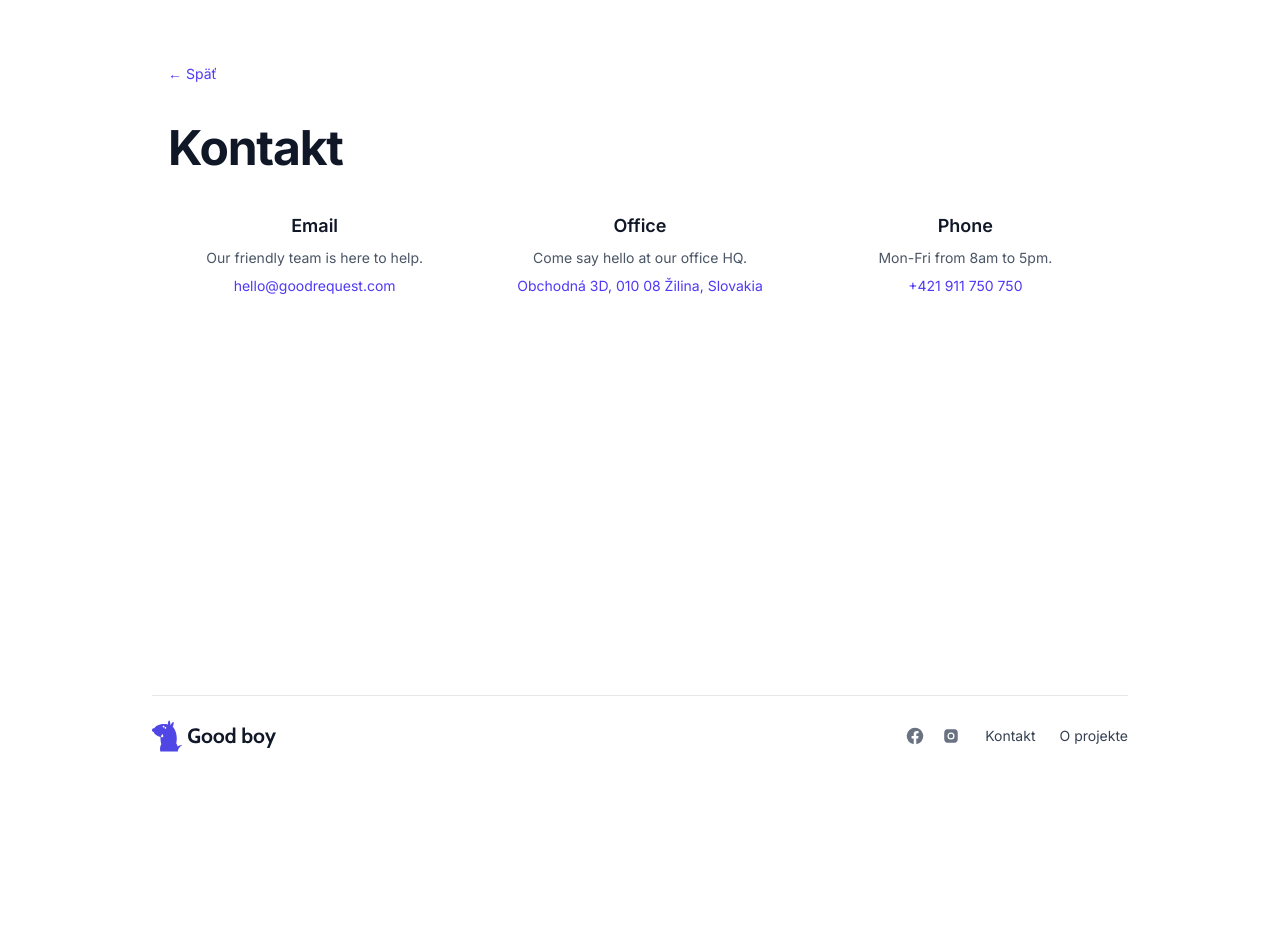
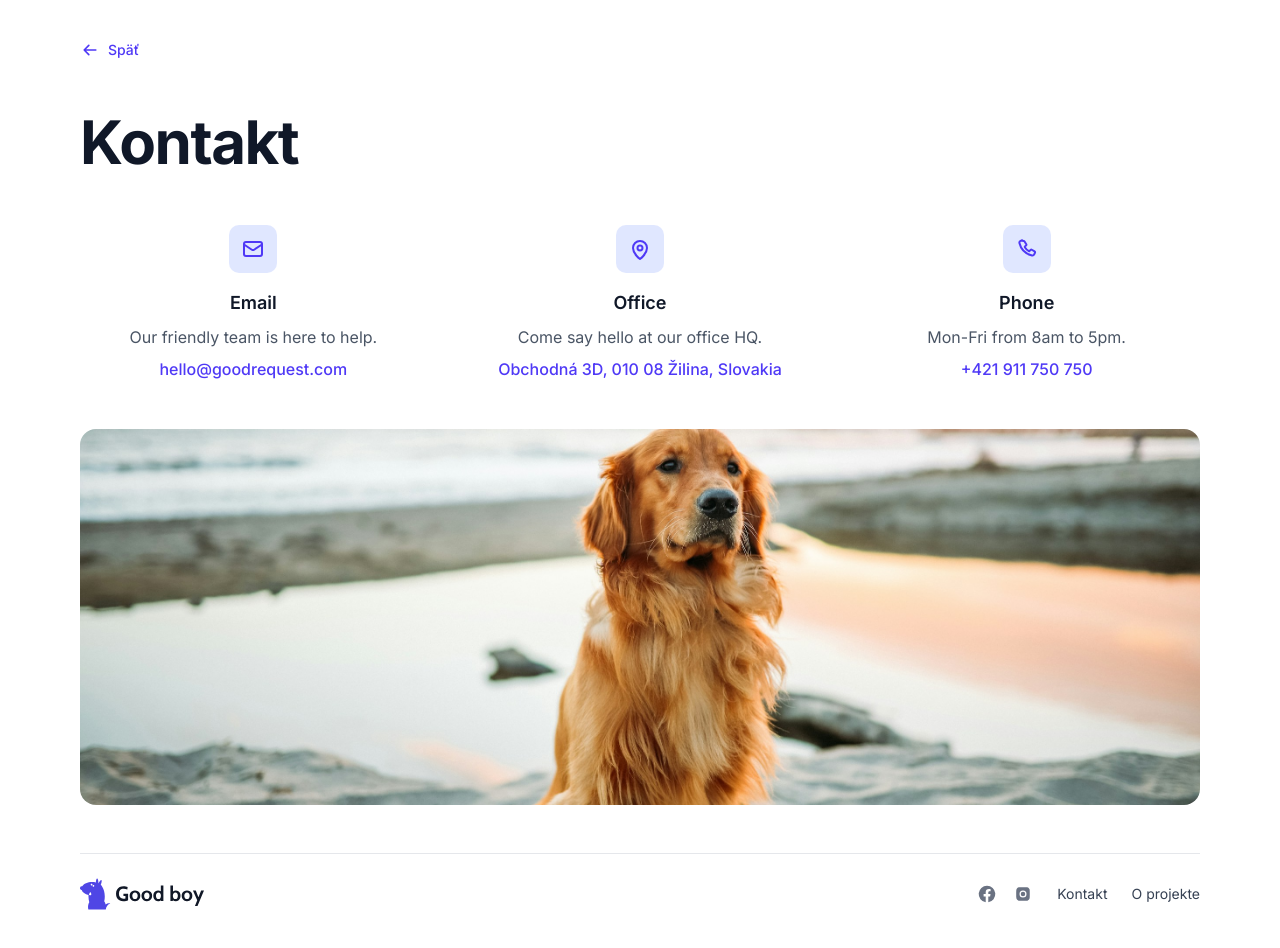
Before and after one commit to samuelslivovsky-cmd/Frontend_Assignment_GR, a Next.js app: page /kontakt in a window 1280 px wide. Shown: the top 948 px of the page. Before the commit the page ends 800 px from the top, so only its background shows below. Built offline with nearby package versions, Linux system fonts and the light colour scheme.

Commit message:
feat: redisegn about us and contact page

```diff
--- a/src/app/(donation)/layout.tsx
+++ b/src/app/(donation)/layout.tsx
@@ -10,7 +10,7 @@ export default function DonationLayout({ children }: { children: ReactNode }) {
       <div className="flex min-h-[calc(100vh-3rem)] flex-1 justify-center lg:min-h-[calc(100vh-5rem)]">
         <div className="flex w-full max-w-[600px] flex-col gap-10">
           <Stepper />
-          <div className="flex flex-1 flex-col">{children}</div>
+          <main className="flex flex-1 flex-col">{children}</main>
           <Footer />
         </div>
       </div>
--- a/src/app/(static)/kontakt/page.tsx
+++ b/src/app/(static)/kontakt/page.tsx
@@ -1,5 +1,8 @@
 import type { Metadata } from 'next'
-import Link from 'next/link'
+import Image from 'next/image'
+
+import { Mail, MapPin, Phone } from '@/components/icons'
+import { BackLink } from '@/components/layout/BackLink'
 
 export const metadata: Metadata = {
   title: 'Kontakt',
@@ -8,18 +11,21 @@ export const metadata: Metadata = {
 
 const CONTACT_CARDS = [
   {
+    Icon: Mail,
     title: 'Email',
     note: 'Our friendly team is here to help.',
     value: 'hello@goodrequest.com',
     href: 'mailto:hello@goodrequest.com',
   },
   {
+    Icon: MapPin,
     title: 'Office',
     note: 'Come say hello at our office HQ.',
     value: 'Obchodná 3D, 010 08 Žilina, Slovakia',
-    href: 'https://maps.google.com/?q=Obchodná+3D,+010+08+Žilina',
+    href: 'https://maps.google.com/?q=Obchodn%C3%A1+3D,+010+08+%C5%BDilina',
   },
   {
+    Icon: Phone,
     title: 'Phone',
     note: 'Mon-Fri from 8am to 5pm.',
     value: '+421 911 750 750',
@@ -29,22 +35,34 @@ const CONTACT_CARDS = [
 
 export default function ContactPage() {
   return (
-    <main className="mx-auto flex w-full max-w-5xl flex-col gap-10 px-4 py-10">
-      <Link href="/" className="text-sm text-indigo-600 hover:underline">
-        ← Späť
-      </Link>
-      <h1 className="text-5xl font-bold tracking-tight">Kontakt</h1>
-      <div className="grid gap-8 sm:grid-cols-3">
-        {CONTACT_CARDS.map(({ title, note, value, href }) => (
+    <div className="flex flex-col gap-12">
+      <BackLink />
+      <h1 className="text-6xl leading-[1.15] font-bold tracking-tight text-gray-900">Kontakt</h1>
+
+      <div className="grid gap-10 sm:grid-cols-3">
+        {CONTACT_CARDS.map(({ Icon, title, note, value, href }) => (
           <div key={title} className="flex flex-col items-center gap-2 text-center">
-            <h2 className="text-lg font-semibold">{title}</h2>
-            <p className="text-sm text-gray-600">{note}</p>
-            <a href={href} className="text-sm text-indigo-600 hover:underline">
+            <span className="mb-2 flex size-12 items-center justify-center rounded-[10px] bg-indigo-100 text-indigo-600">
+              <Icon width={24} height={24} />
+            </span>
+            <h2 className="text-lg font-semibold text-gray-900">{title}</h2>
+            <p className="text-gray-600">{note}</p>
+            <a href={href} className="font-medium text-indigo-600 hover:text-indigo-700">
               {value}
             </a>
           </div>
         ))}
       </div>
-    </main>
+
+      <div className="relative aspect-[1120/376] w-full">
+        <Image
+          src="/images/dog-contact.png"
+          alt=""
+          fill
+          sizes="(min-width: 1200px) 1120px, 100vw"
+          className="rounded-2xl object-cover"
+        />
+      </div>
+    </div>
   )
 }
--- a/src/app/(static)/layout.tsx
+++ b/src/app/(static)/layout.tsx
@@ -4,8 +4,8 @@ import { Footer } from '@/components/layout/Footer'
 
 export default function StaticLayout({ children }: { children: ReactNode }) {
   return (
-    <div className="mx-auto flex min-h-screen w-full max-w-5xl flex-col gap-10 p-6">
-      <div className="flex-1">{children}</div>
+    <div className="mx-auto flex min-h-screen w-full max-w-[1200px] flex-col gap-12 p-6 lg:p-10">
+      <main className="flex-1">{children}</main>
       <Footer />
     </div>
   )
--- a/src/app/(static)/o-projekte/page.tsx
+++ b/src/app/(static)/o-projekte/page.tsx
@@ -1,6 +1,6 @@
 import type { Metadata } from 'next'
-import Link from 'next/link'
 
+import { BackLink } from '@/components/layout/BackLink'
 import { ContributionResults } from '@/features/donation/ContributionResults'
 
 export const metadata: Metadata = {
@@ -16,16 +16,17 @@ const PARAGRAPHS = [
 
 export default function AboutPage() {
   return (
-    <main className="mx-auto flex w-full max-w-5xl flex-col gap-10 px-4 py-10">
-      <Link href="/" className="text-sm text-indigo-600 hover:underline">
-        ← Späť
-      </Link>
-      <h1 className="text-5xl font-bold tracking-tight">O projekte</h1>
+    <div className="flex flex-col gap-12">
+      <BackLink />
+      <h1 className="text-6xl leading-[1.15] font-bold tracking-tight text-gray-900">O projekte</h1>
+
       <p className="text-gray-700">{PARAGRAPHS[0]}</p>
-      <div className="border-y border-gray-200 py-10">
+
+      <div className="border-y border-gray-200 py-14">
         <ContributionResults />
       </div>
+
       <p className="text-gray-700">{PARAGRAPHS[1]}</p>
-    </main>
+    </div>
   )
 }
--- a/src/components/icons.tsx
+++ b/src/components/icons.tsx
@@ -51,6 +51,26 @@ export const Check = (props: IconProps) => (
   </Line>
 )
 
+export const Mail = (props: IconProps) => (
+  <Line {...props}>
+    <path d="M2.5 6.25 9.06 10.6a1.7 1.7 0 0 0 1.88 0L17.5 6.25" />
+    <rect x="2.5" y="4.17" width="15" height="11.67" rx="1.67" />
+  </Line>
+)
+
+export const MapPin = (props: IconProps) => (
+  <Line {...props}>
+    <path d="M10 18.33s5.83-4.16 5.83-9.16a5.83 5.83 0 1 0-11.66 0c0 5 5.83 9.16 5.83 9.16Z" />
+    <circle cx="10" cy="9.17" r="2.08" />
+  </Line>
+)
+
+export const Phone = (props: IconProps) => (
+  <Line {...props}>
+    <path d="M6.87 3.4a.83.83 0 0 1 1.1.3l1.4 2.28c.2.32.15.73-.11 1l-.98.97a.42.42 0 0 0-.08.5 9.6 9.6 0 0 0 3.35 3.35c.17.1.38.06.5-.08l.97-.98c.27-.26.68-.3 1-.11l2.28 1.4c.36.22.49.68.3 1.1l-.6 1.34a1.67 1.67 0 0 1-1.78.96A14.17 14.17 0 0 1 3.67 5.05a1.67 1.67 0 0 1 .96-1.78l1.34-.6Z" />
+  </Line>
+)
+
 export const Facebook = (props: IconProps) => (
   <svg {...BASE} fill="currentColor" {...props}>
     <path d="M10 1.7a8.3 8.3 0 0 0-1.3 16.5v-5.8H6.6V10h2.1V8.2c0-2.1 1.2-3.2 3.1-3.2.9 0 1.8.15 1.8.15v2h-1c-1 0-1.3.63-1.3 1.27V10h2.2l-.35 2.4h-1.85v5.8A8.3 8.3 0 0 0 10 1.7Z" />
--- /dev/null
+++ b/src/components/layout/BackLink.tsx
@@ -0,0 +1,15 @@
+import Link from 'next/link'
+
+import { ArrowLeft } from '@/components/icons'
+
+export function BackLink({ href = '/' }: { href?: string }) {
+  return (
+    <Link
+      href={href}
+      className="flex w-fit items-center gap-2 text-sm font-medium text-indigo-600 hover:text-indigo-700"
+    >
+      <ArrowLeft />
+      Späť
+    </Link>
+  )
+}
```
Also changed, not shown: 1 other file (tests, documents, lock files or other folders).
